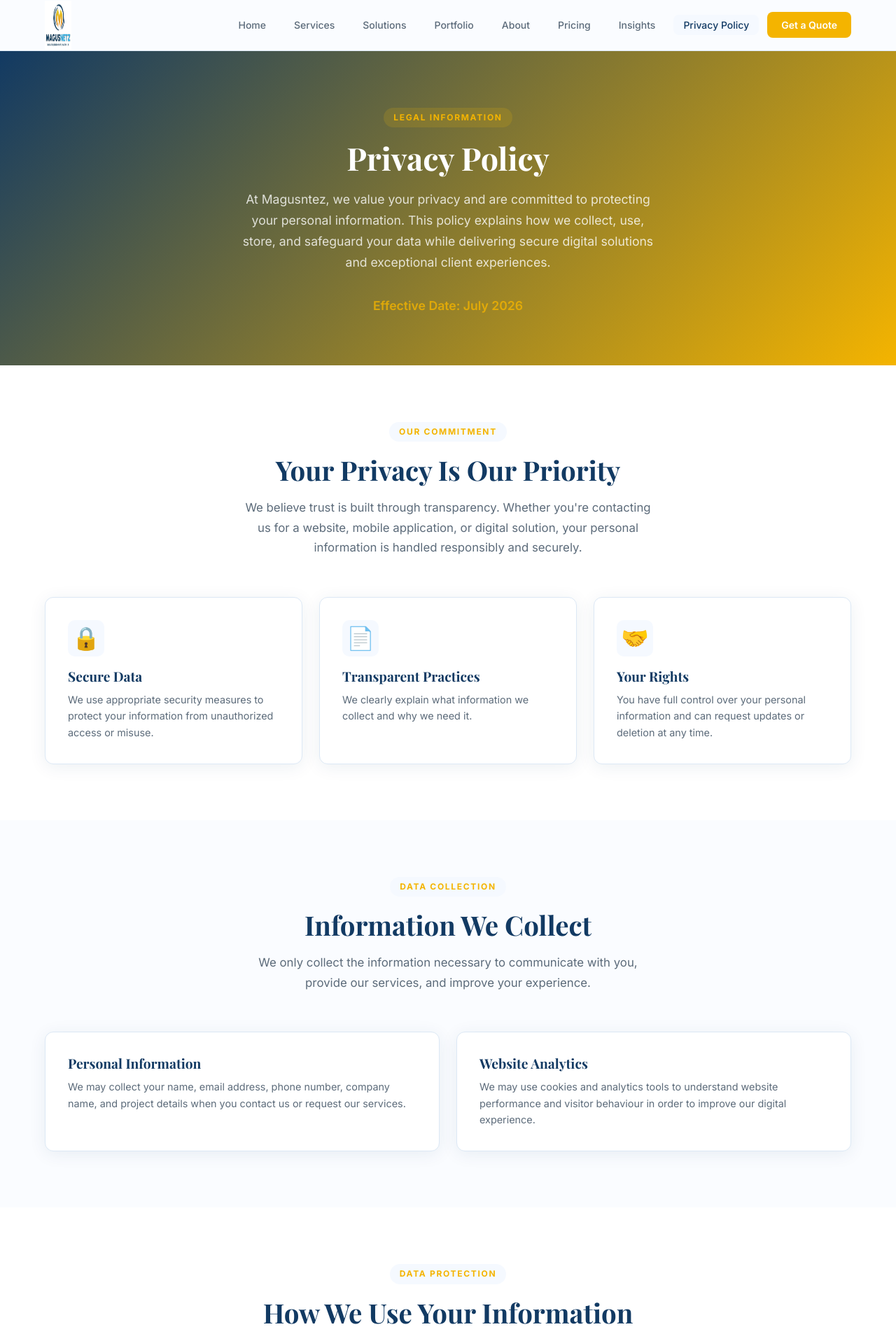
After one commit to ShrutiP-Astraal/Magusntez-002, a PHP site: page /ubdsBuild/privacy-policy in a window 1280 px wide. The commit adds this page. Shown: the top 1916 px of the page at 70% size. Run offline with PHP 8.4, Linux system fonts and the light colour scheme.

Commit message:
change in css

```diff
--- a/footer.php
+++ b/footer.php
@@ -1,11 +1,11 @@
 
 <style>
     .footer_custom {
-    background: #0f172a; /* dark premium look */
+    background: #123A63; /* dark premium look */
 }
 
 .footer-link {
-    color: #cbd5e1;
+    color: #DCE8F5;
     text-decoration: none;
     display: block;
     margin-bottom: 6px;
@@ -13,7 +13,7 @@
 }
 
 .footer-link:hover {
-    color: #ffffff;
+    color: #F4B400;
     padding-left: 4px;
 }
 </style><!-- ================= FOOTER ================= -->
--- a/ubdsBuild/about.php
+++ b/ubdsBuild/about.php
@@ -7,11 +7,11 @@
 <link rel="stylesheet" href="style.css">
 <style>
 .values-grid { display: grid; grid-template-columns: repeat(3,1fr); gap: 1.5rem; }
-.value-card { border-left: 4px solid var(--indigo); padding: 1.5rem; background: var(--off-white); border-radius: 0 var(--radius) var(--radius) 0; }
+.value-card { border-left: 4px solid #F4B400; padding: 1.5rem; background: var(--off-white); border-radius: 0 var(--radius) var(--radius) 0; }
 .value-card h4 { color: var(--navy); margin-bottom: .4rem; font-family: 'Inter', sans-serif; font-size: 1rem; font-weight: 700; }
 .value-card p { font-size: 0.88rem; color: var(--slate); }
 .about-intro { display: grid; grid-template-columns: 1fr 1fr; gap: 4rem; align-items: center; }
-.about-image-placeholder { height: 400px; background: linear-gradient(135deg, var(--silver) 0%, #c7d2fe 100%); border-radius: var(--radius); display: flex; align-items: center; justify-content: center; font-size: 6rem; }
+.about-image-placeholder { height: 400px; background: linear-gradient(135deg, #F5F9FF 0%, #DDEBFF 100%); border-radius: var(--radius); display: flex; align-items: center; justify-content: center; font-size: 6rem; }
 @media(max-width:700px){ .about-intro,.values-grid{ grid-template-columns:1fr } }
 </style>
 </head>
--- a/ubdsBuild/blog.php
+++ b/ubdsBuild/blog.php
@@ -8,13 +8,13 @@
 <style>
 .blog-grid { display:grid; grid-template-columns: 1fr 1fr; gap:2rem; }
 .blog-featured { grid-column: span 2; display:grid; grid-template-columns:1.4fr 1fr; gap:3rem; background:var(--white); border:1px solid var(--border); border-radius:var(--radius); overflow:hidden; box-shadow:var(--shadow); }
-.blog-featured-thumb { background:linear-gradient(135deg,#e0e7ff,#c7d2fe); min-height:280px; display:flex; align-items:center; justify-content:center; font-size:5rem; }
+.blog-featured-thumb { background:linear-gradient(135deg, #F5F9FF, #DDEBFF); min-height:280px; display:flex; align-items:center; justify-content:center; font-size:5rem; }
 .blog-featured-body { padding:2.5rem 2.5rem 2.5rem 0; display:flex; flex-direction:column; justify-content:center; }
 .blog-card { background:var(--white); border:1px solid var(--border); border-radius:var(--radius); overflow:hidden; box-shadow:var(--shadow); transition:all .3s; }
 .blog-card:hover { box-shadow:var(--shadow-lg); transform:translateY(-3px); }
 .blog-thumb { height:180px; display:flex; align-items:center; justify-content:center; font-size:3rem; }
 .blog-body { padding:1.5rem; }
-.blog-cat { font-size:.72rem; font-weight:700; text-transform:uppercase; letter-spacing:.1em; color:var(--indigo); margin-bottom:.5rem; display:block; }
+.blog-cat { font-size:.72rem; font-weight:700; text-transform:uppercase; letter-spacing:.1em; color: #012146; margin-bottom:.5rem; display:block; }
 .blog-body h3 { font-size:1.1rem; color:var(--navy); margin-bottom:.5rem; line-height:1.35; }
 .blog-body p { font-size:.87rem; color:var(--slate); line-height:1.6; }
 .blog-meta { display:flex; justify-content:space-between; align-items:center; margin-top:1rem; font-size:.78rem; color:var(--slate); }
--- a/ubdsBuild/contact.php
+++ b/ubdsBuild/contact.php
@@ -8,10 +8,10 @@
 <style>
 .contact-page { padding: 80px 5%; }
 .trust-badges { display:grid; grid-template-columns:repeat(3,1fr); gap:1rem; margin-top:2.5rem; }
-.badge { background:var(--silver); border-radius:10px; padding:1.25rem; text-align:center; }
+.badge { background: #F5F9FF; border-radius:10px; padding:1.25rem; text-align:center; }
 .badge .badge-icon { font-size:1.5rem; margin-bottom:.4rem; }
 .badge p { font-size:.8rem; color:var(--slate); font-weight:500; }
-.map-placeholder { background:linear-gradient(135deg,var(--silver),#c7d2fe); border-radius:var(--radius); height:200px; display:flex; align-items:center; justify-content:center; font-size:2.5rem; margin-top:2rem; border:1px solid var(--border); }
+.map-placeholder { background:linear-gradient(135deg, #F5F9FF, #DDEBFF); border-radius:var(--radius); height:200px; display:flex; align-items:center; justify-content:center; font-size:2.5rem; margin-top:2rem; border:1px solid var(--border); }
 .success-msg { display:none; background:#d1fae5; border:1px solid #6ee7b7; color:#065f46; border-radius:8px; padding:1rem 1.25rem; margin-top:1rem; font-size:.92rem; }
 </style>
 </head>
--- a/ubdsBuild/footer.php
+++ b/ubdsBuild/footer.php
@@ -43,7 +43,7 @@
           <li><a href="blog.php">Insights</a></li>
           <li><a href="pricing.php">Pricing</a></li>
           <li><a href="contact.php">Contact</a></li>
-          <li><a href="#">Privacy Policy</a></li>
+          <li><a href="privacy-policy">Privacy Policy</a></li>
         </ul>
       </div>
     </div>
--- a/ubdsBuild/nav.php
+++ b/ubdsBuild/nav.php
@@ -19,6 +19,7 @@ function navActive($page, $current) {
       <li><a href="about.php"<?= navActive('about',$current) ?>>About</a></li>
       <li><a href="pricing.php"<?= navActive('pricing',$current) ?>>Pricing</a></li>
       <li><a href="blog.php"<?= navActive('blog',$current) ?>>Insights</a></li>
+      <li><a href="privacy-policy.php"<?= navActive('privacy-policy',$current) ?>>Privacy Policy</a></li>
       <li><a href="contact.php"<?= navActive('contact',$current) ?> class="nav-cta<?= $current==='contact'?' active':'' ?>">Get a Quote</a></li>
     </ul>
   </div>
--- a/ubdsBuild/pricing.php
+++ b/ubdsBuild/pricing.php
@@ -9,7 +9,7 @@
 .pricing-intro { text-align:center; max-width: 680px; margin: 0 auto 3rem; }
 .pricing-toggle { display:flex; align-items:center; justify-content:center; gap:1rem; margin-bottom:3rem; }
 .toggle-label { font-weight:600; color:var(--slate); font-size:.9rem; }
-.toggle-switch { position:relative; width:52px; height:28px; background:var(--indigo); border-radius:20px; cursor:pointer; }
+.toggle-switch { position:relative; width:52px; height:28px; background: #F4B400; border-radius:20px; cursor:pointer; }
 .toggle-switch::after { content:''; position:absolute; top:3px; left:3px; width:22px; height:22px; background:white; border-radius:50%; transition:left .2s; }
 .toggle-save { background:var(--gold); color:var(--navy); font-size:.72rem; font-weight:700; padding:3px 10px; border-radius:20px; }
 .faq-item { border-bottom:1px solid var(--border); padding:1.5rem 0; }
@@ -22,7 +22,7 @@
 .retainer-price span { font-size:1rem; color:var(--slate); font-family:'Inter',sans-serif; }
 .retainer-card ul { list-style:none; margin-top:1rem; }
 .retainer-card li { font-size:.85rem; color:var(--slate); padding:.35rem 0; border-bottom:1px solid var(--border); display:flex; gap:.5rem; }
-.retainer-card li::before { content:'✓'; color:var(--indigo); font-weight:700; }
+.retainer-card li::before { content:'✓'; color: #F4B400; font-weight:700; }
 @media(max-width:800px){ .retainer-grid{ grid-template-columns:1fr 1fr } }
 @media(max-width:500px){ .retainer-grid{ grid-template-columns:1fr } }
 </style>
--- /dev/null
+++ b/ubdsBuild/privacy-policy.php
@@ -0,0 +1,196 @@
+<!DOCTYPE html>
+<html lang="en">
+<head>
+<meta charset="UTF-8">
+<meta name="viewport" content="width=device-width, initial-scale=1.0">
+<title>Privacy Policy — Magusntez Digital Studio</title>
+<link rel="stylesheet" href="style.css">
+</head>
+<body>
+<?php include 'nav.php'; ?>
+<div class="page-hero">
+    <span class="section-eyebrow">Legal Information</span>
+    <h1>Privacy Policy</h1>
+    <p>
+        At Magusntez, we value your privacy and are committed to protecting
+        your personal information. This policy explains how we collect,
+        use, store, and safeguard your data while delivering secure digital
+        solutions and exceptional client experiences.
+    </p>
+    <p
+    style="margin-top:2rem; color:var(--gold); font-weight:600;">
+    Effective Date: July 2026
+</p>
+</div>
+<section>
+    <div class="section-inner">
+        <div class="section-header">
+            <span class="section-eyebrow">Our Commitment</span>
+            <h2>Your Privacy Is Our Priority</h2>
+            <p>
+                We believe trust is built through transparency. Whether you're
+                contacting us for a website, mobile application, or digital
+                solution, your personal information is handled responsibly and
+                securely.
+            </p>
+    </div>
+        <div class="card-grid card-grid-3">
+            <div class="card">
+                <div class="card-icon">🔒</div>
+                <h3>Secure Data</h3>
+                <p>
+                    We use appropriate security measures to protect your
+                    information from unauthorized access or misuse.
+                </p>
+            </div>
+            <div class="card">
+                <div class="card-icon">📄</div>
+                <h3>Transparent Practices</h3>
+                <p>
+                    We clearly explain what information we collect and
+                    why we need it.
+                </p>
+            </div>
+            <div class="card">
+                <div class="card-icon">🤝</div>
+                <h3>Your Rights</h3>
+                <p>
+                    You have full control over your personal information and
+                    can request updates or deletion at any time.
+                </p>
+            </div>
+        </div>
+</div>
+</section>
+<section class="bg-silver">
+    <div class="section-inner">
+        <div class="section-header">
+            <span class="section-eyebrow">Data Collection</span>
+            <h2>Information We Collect</h2>
+            <p>
+                We only collect the information necessary to communicate with you,
+                provide our services, and improve your experience.
+            </p>
+        </div>
+        <div class="card-grid card-grid-2">
+            <div class="card">
+                <h3>Personal Information</h3>
+                <p>
+                    We may collect your name, email address, phone number,
+                    company name, and project details when you contact us or
+                    request our services.
+                </p>
+            </div>
+            <div class="card">
+                <h3>Website Analytics</h3>
+                <p>
+                    We may use cookies and analytics tools to understand website
+                    performance and visitor behaviour in order to improve our
+                    digital experience.
+                </p>
+            </div>
+        </div>
+    </div>
+</section>
+            <section>
+    <div class="section-inner">
+
+        <div class="section-header">
+            <span class="section-eyebrow">Data Protection</span>
+            <h2>How We Use Your Information</h2>
+            <p>
+                Your information is used responsibly to provide professional
+                digital services while keeping your data secure.
+            </p>
+        </div>
+
+        <div class="card-grid card-grid-3">
+
+            <div class="card">
+                <div class="card-icon">💼</div>
+                <h3>Project Communication</h3>
+                <p>
+                    We use your information to respond to enquiries,
+                    prepare proposals, and communicate project updates.
+                </p>
+            </div>
+
+            <div class="card">
+                <div class="card-icon">🛡️</div>
+                <h3>Data Security</h3>
+                <p>
+                    Industry-standard security measures help protect your
+                    information against unauthorised access and misuse.
+                </p>
+            </div>
+
+            <div class="card">
+                <div class="card-icon">☁️</div>
+                <h3>Trusted Partners</h3>
+                <p>
+                    Some services may involve trusted providers such as hosting,
+                    analytics, or cloud infrastructure, only when necessary.
+                </p>
+            </div>
+        </div>
+    </div>
+</section>
+         <section class="bg-silver">
+    <div class="section-inner">
+        <div class="section-header">
+            <span class="section-eyebrow">Your Rights</span>
+            <h2>Your Privacy Choices</h2>
+            <p>
+                We believe you should always remain in control of your personal
+                information.
+            </p>
+        </div>
+        <div class="card-grid card-grid-2">
+            <div class="card">
+                <h3>Access & Updates</h3>
+                <p>
+                    You can request access to your personal information,
+                    correct inaccurate details, or update your records.
+                </p>
+            </div>
+            <div class="card">
+                <h3>Policy Updates</h3>
+                <p>
+                    We may occasionally update this Privacy Policy to reflect
+                    changes in our services or legal obligations. Any updates
+                    will always be published on this page.
+                </p>
+            </div>
+        </div>
+    </div>
+</section>
+<section>
+    <div class="section-inner">
+        <div class="card" style="max-width:850px; margin:auto; text-align:center;">
+            <div class="card-icon">📩</div>
+            <h3>Have Questions About Your Privacy?</h3>
+            <p style="max-width:650px; margin:0 auto 2rem;">
+                If you have any questions about this Privacy Policy or how your
+                information is collected, stored, or used, our team is here to
+                help. We'd be happy to answer your questions.
+            </p>
+            <a href="contact.php" class="btn-primary">
+                Contact Our Team →
+            </a>
+        </div>
+    </div>
+</section>
+<div class="cta-band">
+    <h2>Your Trust Means Everything to Us</h2>
+    <p>
+        At Magusntez, protecting your privacy is part of delivering exceptional
+        digital experiences. We're committed to keeping your information secure,
+        transparent, and handled with care.
+    </p>
+    <a href="contact.php" class="btn-white">
+        Let's Work Together →
+    </a>
+</div>
+<?php include 'footer.php'; ?>
+</body>
+</html>
--- a/ubdsBuild/style.css
+++ b/ubdsBuild/style.css
@@ -4,20 +4,20 @@
 
 @import url('https://fonts.googleapis.com/css2?family=Playfair+Display:wght@400;600;700&family=Inter:wght@300;400;500;600;700&display=swap');
 
-:root {
-  --navy:   #0F1F3D;
-  --indigo: #4F46E5;
-  --indigo-light: #6366F1;
-  --gold:   #F59E0B;
-  --silver: #F0F4FF;
-  --slate:  #64748B;
+:root{
+  --navy:   #123A63;
+  --indigo: #245B8E;
+  --indigo-light: #3A78B8;
+  --gold:   #F4B400;
+  --silver: #F5F9FF;
+  --slate:  #5C6B7A;
   --white:  #FFFFFF;
-  --off-white: #F8FAFF;
-  --border: #E2E8F0;
-  --text:   #1E293B;
+  --off-white: #FAFCFF;
+  --border: #DCE8F5;
+  --text:   #1F2D3D;
   --radius: 12px;
-  --shadow: 0 4px 24px rgba(15,31,61,0.08);
-  --shadow-lg: 0 12px 48px rgba(15,31,61,0.14);
+  --shadow: 0 4px 24px rgba(18,58,99,0.08);
+  --shadow-lg: 0 12px 48px rgba(18,58,99,0.14);
 }
 
 *, *::before, *::after { box-sizing: border-box; margin: 0; padding: 0; }
@@ -40,15 +40,18 @@ img { max-width: 100%; display: block; }
 /* ── NAV ── */
 .nav {
   position: sticky; top: 0; z-index: 100;
-  background: rgba(255,255,255,0.95);
+  background: rgba(250,252,255,0.95);
   backdrop-filter: blur(12px);
   border-bottom: 1px solid var(--border);
   padding: 0 5%;
 }
 .nav-inner {
-  max-width: 1200px; margin: 0 auto;
-  display: flex; align-items: center; gap: 24rem;
+  max-width: 1200px;
+  margin: 0 auto;
   height: 72px;
+  display: flex;
+  align-items: center;
+  justify-content: space-between;
 }
 .nav-logo {
   font-family: 'Playfair Display', serif;
@@ -56,11 +59,12 @@ img { max-width: 100%; display: block; }
   color: var(--navy); white-space: nowrap;
   display: flex; align-items: center; gap: 10px;
 }
-.nav-logo span { color: var(--indigo); }
+.nav-logo span { color: var(--gold); }
 .nav-logo .dot { width: 8px; height: 8px; background: var(--gold); border-radius: 50%; display: inline-block; }
 .nav-links {
-  display: flex; gap: 0.25rem; flex: 1;
-  list-style: none; flex-wrap: wrap;
+  display: flex; gap: 0.75rem; flex: 1;
+  list-style: none; flex-wrap: nowrap; align-items: center; white-space: nowrap;
+  margin-left: 14rem;
 }
 .nav-links a {
   padding: 6px 14px; border-radius: 8px;
@@ -71,23 +75,23 @@ img { max-width: 100%; display: block; }
   background: var(--silver); color: var(--navy);
 }
 .nav-cta {
-  background: var(--indigo); color: var(--white) !important;
+  background: var(--gold); color: var(--white) !important;
   padding: 10px 20px !important; border-radius: 8px !important;
   font-weight: 600 !important;
   transition: background .2s !important;
 }
-.nav-cta:hover { background: #4338CA !important; }
+.nav-cta:hover { background: var(--indigo) !important; }
 
 /* ── HERO ── */
 .hero {
-  background: linear-gradient(135deg, var(--navy) 0%, #1a3560 60%, #2d4a8a 100%);
+  background: linear-gradient(135deg, #031324 0%, #041c35 60%, #04111f 100%);
   color: white; padding: 100px 5% 80px;
   position: relative; overflow: hidden;
 }
 .hero::before {
   content: '';
   position: absolute; inset: 0;
-  background: radial-gradient(ellipse at 70% 50%, rgba(79,70,229,0.3) 0%, transparent 60%);
+  background: radial-gradient(ellipse at 70% 50%, rgba(36, 91, 142, 0.3) 0%, transparent 60%);
 }
 .hero-inner { max-width: 1200px; margin: 0 auto; position: relative; z-index: 1; }
 .hero-grid { display: grid; grid-template-columns: 1fr 1fr; gap: 4rem; align-items: center; }
@@ -150,7 +154,7 @@ section { padding: 80px 5%; }
 .section-header { text-align: center; margin-bottom: 3.5rem; }
 .section-eyebrow {
   display: inline-block; font-size: 0.75rem; font-weight: 700; letter-spacing: 0.14em;
-  text-transform: uppercase; color: var(--indigo); margin-bottom: 1rem;
+  text-transform: uppercase; color: var(--gold); margin-bottom: 1rem;
   padding: 4px 14px; background: var(--silver); border-radius: 20px;
 }
 .section-header h2 { font-size: clamp(1.8rem, 3vw, 2.8rem); color: var(--navy); margin-bottom: 1rem; }
@@ -232,30 +236,30 @@ section { padding: 80px 5%; }
 
 /* ── FOOTER ── */
 footer {
-  background: var(--navy); color: rgba(255,255,255,0.75);
+  background: var(--navy); color: rgba(250,252,255,0.75);
   padding: 60px 5% 30px;
 }
 .footer-inner { max-width: 1200px; margin: 0 auto; }
 .footer-top { display: grid; grid-template-columns: 2fr 1fr 1fr 1fr; gap: 3rem; margin-bottom: 3rem; }
-.footer-brand h3 { color: white; font-size: 1.3rem; margin-bottom: .75rem; }
+.footer-brand h3 { color: var(--white); font-size: 1.3rem; margin-bottom: .75rem; }
 .footer-brand p { font-size: 0.875rem; line-height: 1.7; }
-.footer-col h4 { color: white; font-family: 'Inter', sans-serif; font-size: 0.875rem; font-weight: 700; text-transform: uppercase; letter-spacing: 0.08em; margin-bottom: 1rem; }
+.footer-col h4 { color: var(--white); font-family: 'Inter', sans-serif; font-size: 0.875rem; font-weight: 700; text-transform: uppercase; letter-spacing: 0.08em; margin-bottom: 1rem; }
 .footer-col ul { list-style: none; }
 .footer-col li { margin-bottom: .5rem; }
 .footer-col a { font-size: 0.875rem; transition: color .2s; }
-.footer-col a:hover { color: white; }
+.footer-col a:hover { color: var(--white); }
 .footer-bottom { border-top: 1px solid rgba(255,255,255,0.1); padding-top: 1.5rem; display: flex; justify-content: space-between; align-items: center; }
 .footer-bottom p { font-size: 0.8rem; }
 .social-links { display: flex; gap: .75rem; }
 .social-link { width: 36px; height: 36px; border-radius: 8px; background: rgba(255,255,255,0.08); display: flex; align-items: center; justify-content: center; transition: background .2s; font-size: 0.9rem; }
-.social-link:hover { background: var(--indigo); }
+.social-link:hover { background: var(--gold); }
 
 /* ── PAGE HERO (inner pages) ── */
 .page-hero {
-  background: linear-gradient(135deg, var(--navy) 0%, #1e3a6e 100%);
-  color: white; padding: 80px 5% 70px; text-align: center;
+  background: linear-gradient(135deg, var(--navy) 0%, var(--gold) 100%);
+  color: var(--white); padding: 80px 5% 70px; text-align: center;
 }
-.page-hero .section-eyebrow { color: var(--gold); background: rgba(245,158,11,0.15); }
+.page-hero .section-eyebrow { color: var(--gold); background: rgba(244,188,0,0.15); }
 .page-hero h1 { font-size: clamp(2rem, 3.5vw, 3rem); margin-bottom: 1rem; }
 .page-hero p { font-size: 1.1rem; opacity: .8; max-width: 600px; margin: 0 auto; }
 
```
Also changed, not shown: other parts of ubdsBuild/style.css (+34 -34 lines), ubdsBuild/portfolio.php (+11 -11 lines).
